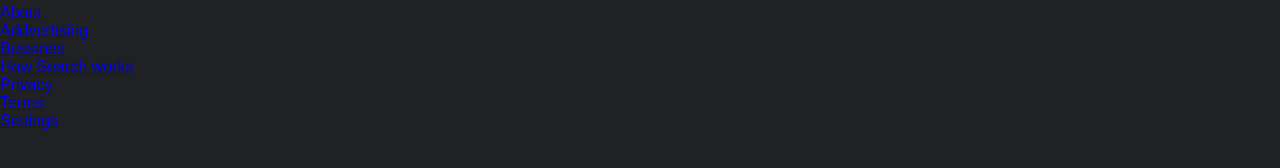
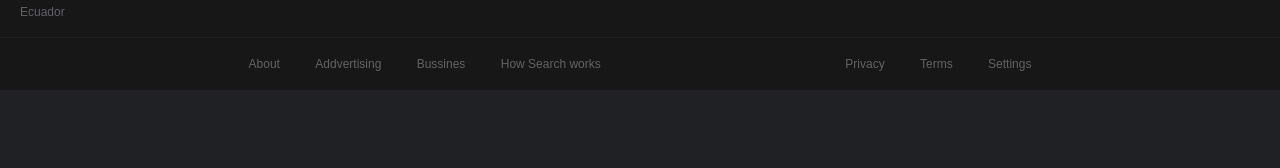
Before and after one commit to andresgrdn/clon-google, a plain HTML site: page index.html in a window 1280 px wide. Shown: the part 264-432 px from the top of the page. Drawn offline with Linux system fonts and the light colour scheme.

Commit message:
Added footer.css and styles

```diff
--- /dev/null
+++ b/footer.css
@@ -0,0 +1,47 @@
+.footer {
+  background: var(--color-secondary);
+  color: var(--color-border);
+
+  font-size: var(--sm);
+}
+
+.footer__country {
+  display: flex;
+  align-items: center;
+
+  border-bottom: 1px solid var(--color-primary);
+  padding-left: 20px;
+  padding-right: 20px;
+  min-height: 52px;
+}
+
+.footer__nav {
+  display: flex;
+  flex-wrap: wrap;
+  align-items: center;
+  justify-content: space-evenly;
+
+  padding-left: 20px;
+  padding-right: 20px;
+  min-height: 52px;
+}
+
+.footer__nav ul {
+  display: inline-block;
+
+  list-style: none;
+}
+
+.footer__nav li {
+  display: inline-block;
+  padding: var(--space-xs) var(--space-sm);
+}
+
+.footer__nav a {
+  text-decoration: none;
+  color: var(--color-border);
+}
+
+.footer__nav a:hover {
+  text-decoration: revert;
+}
--- a/index.html
+++ b/index.html
@@ -11,6 +11,7 @@
   <link rel="stylesheet" href="./base.css">
   <link rel="stylesheet" href="./header.css">
   <link rel="stylesheet" href="./search.css">
+  <link rel="stylesheet" href="./footer.css">
 </head>
 
 <body>
@@ -38,9 +39,9 @@
     <p>Google offered in: <a href="#">English (US)</a></p>
   </main>
 
-  <footer>
-    <p>Ecuador</p>
-    <nav>
+  <footer class="footer">
+    <p class="footer__country">Ecuador</p>
+    <nav class="footer__nav">
       <ul>
         <li><a href="#">About</a></li>
         <li><a href="#">Addvertising</a></li>
```
